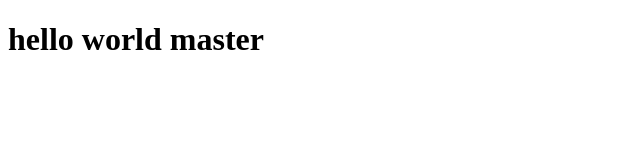
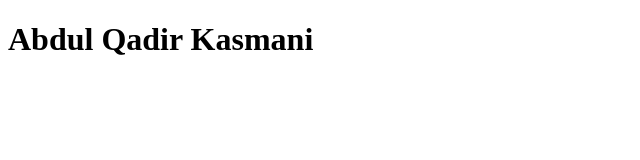
Before and after one commit to AQ-kasmani/conf, a plain HTML site: page index.html in a window 1280 px wide. Shown: the whole page, without its empty margins (0-640 px from the left). Drawn offline with Linux system fonts and the light colour scheme.

Commit message:
newchanges

```diff
--- a/index.html
+++ b/index.html
@@ -7,6 +7,6 @@
 	<link rel="stylesheet" href="">
 </head>
 <body>
-	<h1>hello world master</h1>
+	<h1>Abdul Qadir Kasmani</h1>
 </body>
 </html>
```
